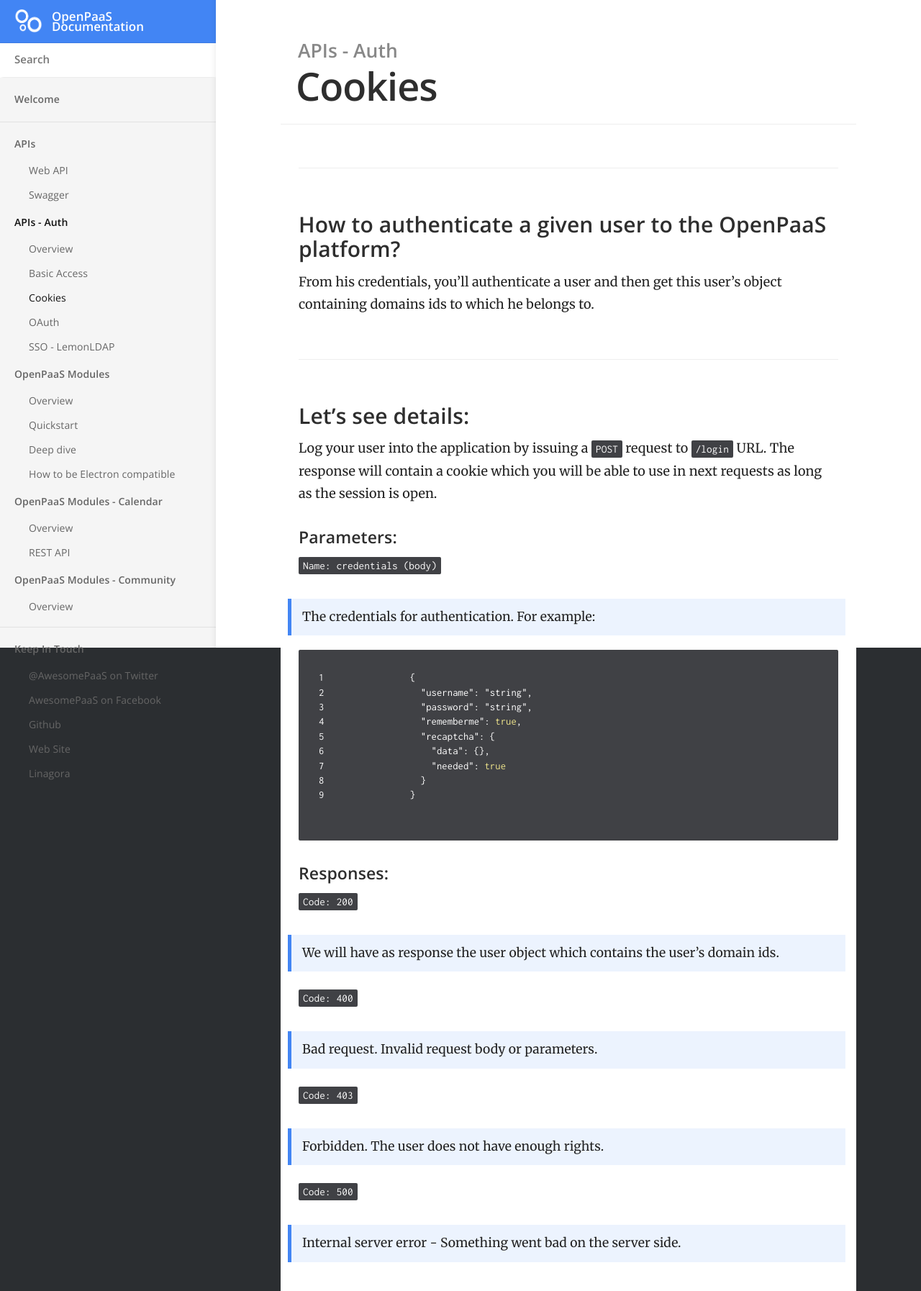
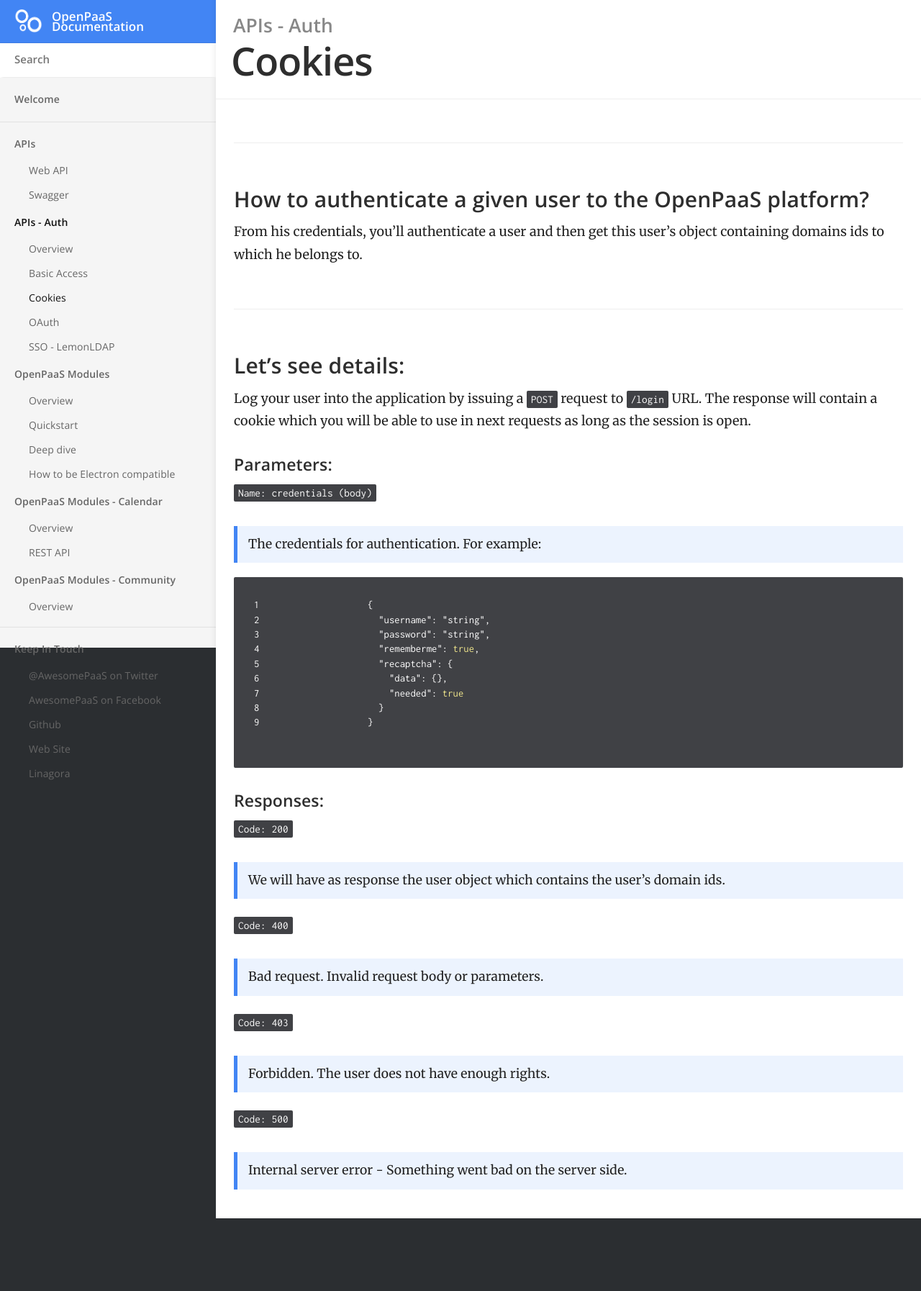
Before and after one commit to linagora/openpaas-doc, a Jekyll site: the page built from _docs/apis/auth/cookies.md, in a window 1280 px wide. Shown: the whole page at 72% size. Built offline with Jekyll 4.4.1, drawn with Linux system fonts in a browser that asks for light colours; nearby versions of some CDN libraries; a script that is not in the unit is left out; after the commit the page ends 1693 px from its top, so only the background shows below that.

Commit message:
#7 Size up max body width

```diff
--- a/css/main.scss
+++ b/css/main.scss
@@ -5,7 +5,7 @@
 
 $body-background-color: #2B2E31;
 
-$content-max-width: 800px;
+$content-max-width: 1000px;
 $content-color: #222;
 $content-background-color: #fff;
 
```
